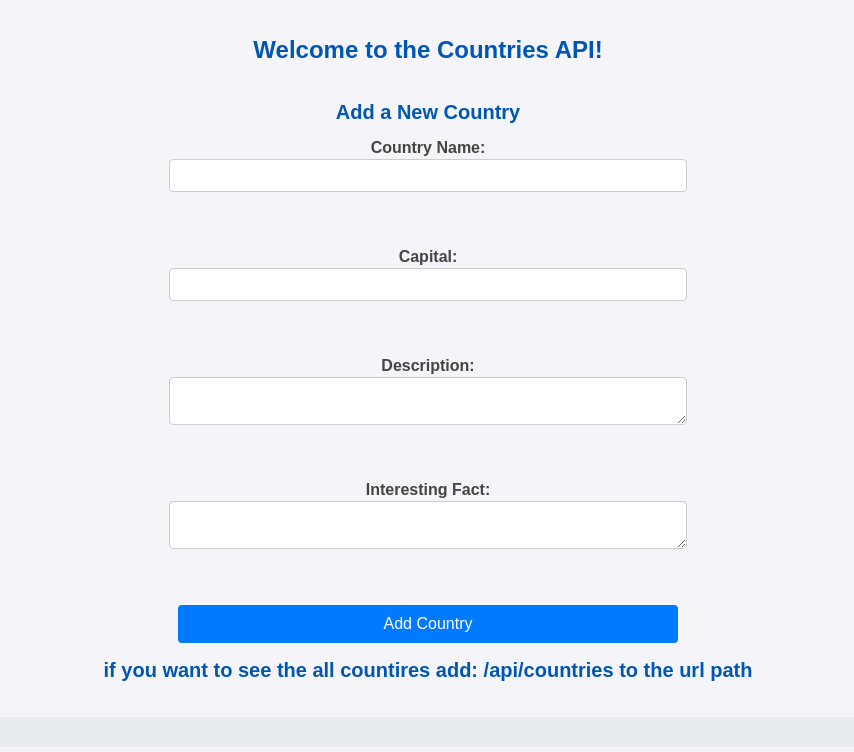
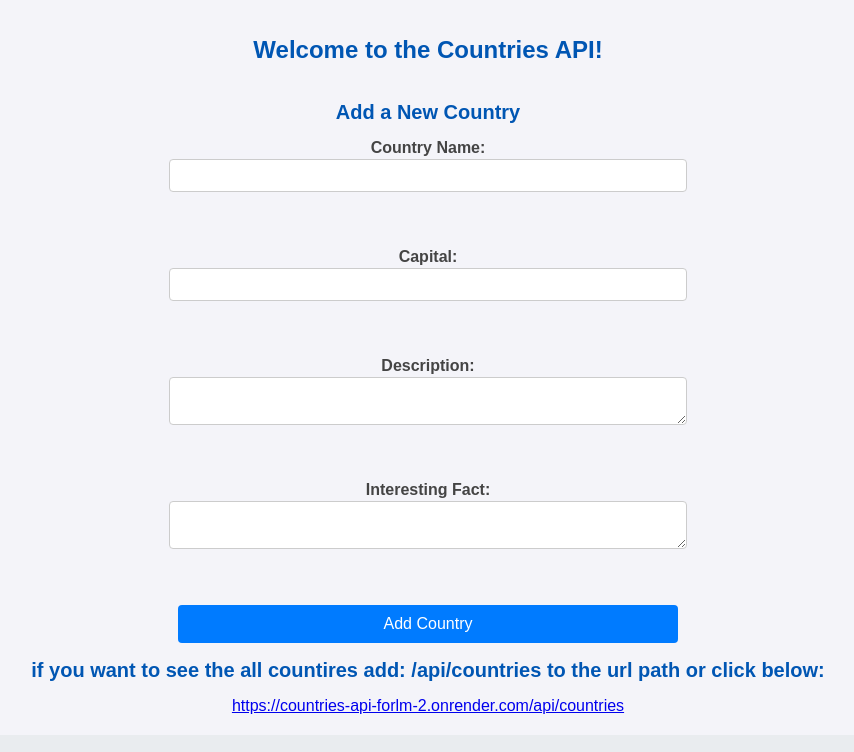
Before and after one commit to kamila-wilczynska/Countries-API-Forlm, a website: page public/index.html in a window 1280 px wide. Shown: the whole page, without its empty margins (212-1066 px from the left). Drawn offline with Linux system fonts and the light colour scheme.

Commit message:
Update index.html add link when where we can see the updated counties list

```diff
--- a/public/index.html
+++ b/public/index.html
@@ -27,7 +27,8 @@
 		<button type="submit">Add Country</button>
 	</form>
 
-	<h2>if you want to see the all countires add: /api/countries to the url path</h2>
+	<h2>if you want to see the all countires add: /api/countries to the url path or click below:</h2>
+	<a href="https://countries-api-forlm-2.onrender.com/api/countries">https://countries-api-forlm-2.onrender.com/api/countries</a>
 	<div id="countryInfo"></div>
 
 	<script>
```
